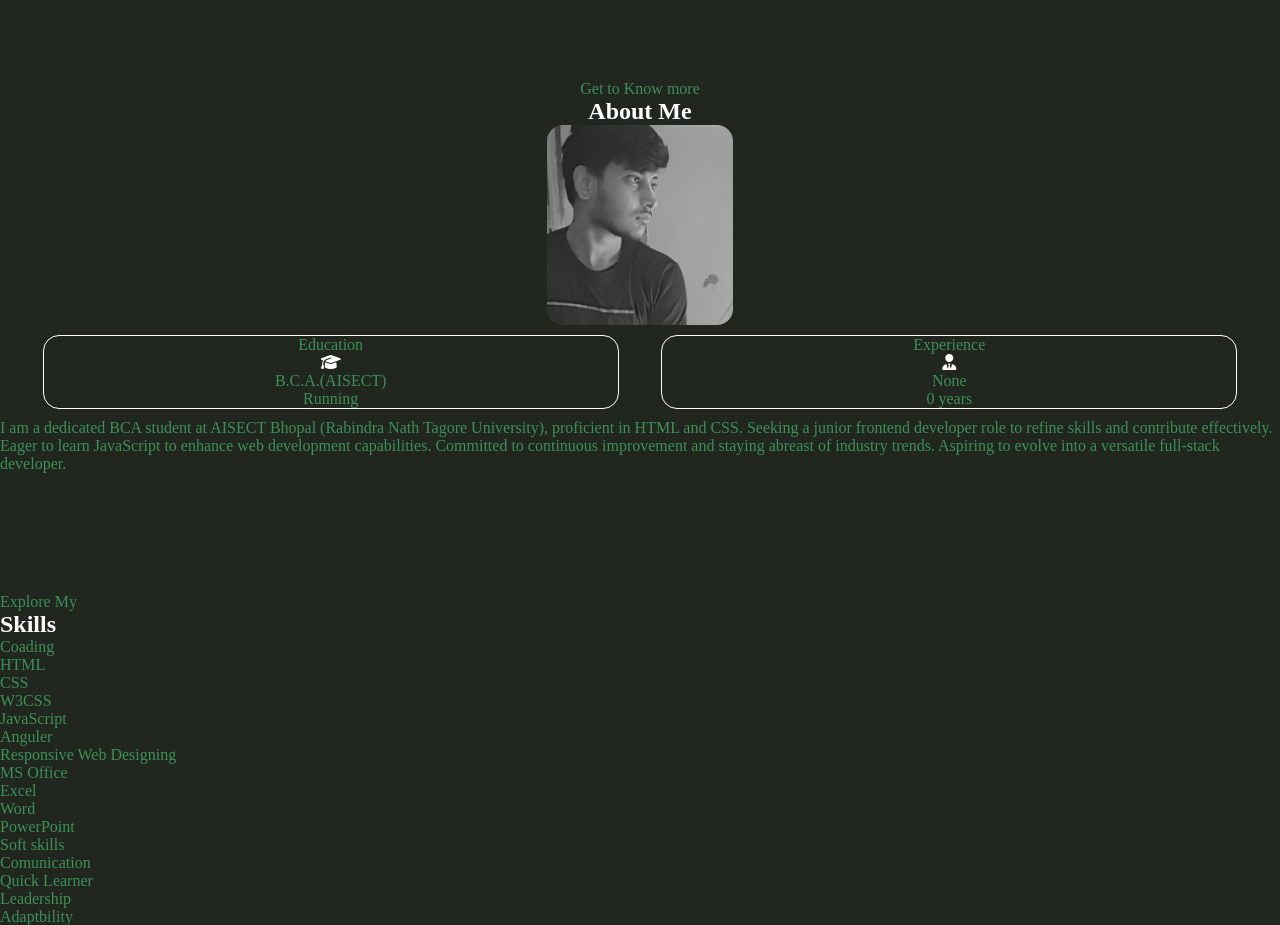
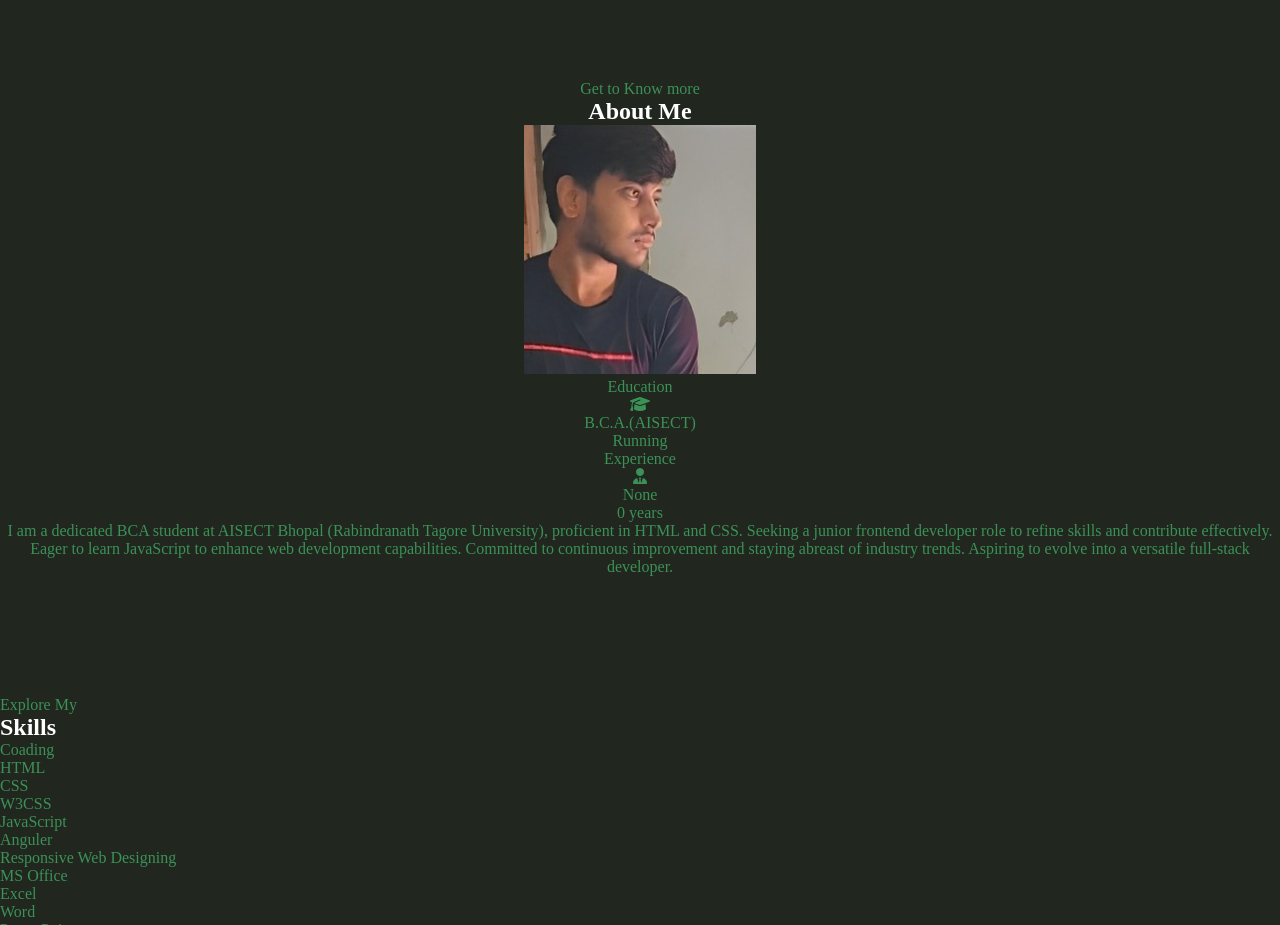
Before and after one commit to Rishabh-721/My-Portfolio, a plain HTML site: page index.html in a window 1280 px wide. Shown: the part 840-1765 px from the top of the page. Drawn offline with Linux system fonts and the light colour scheme; a web font is replaced by a local one.

Commit message:
new addins

```diff
--- a/index.html
+++ b/index.html
@@ -40,7 +40,7 @@
                 <p>Get to Know more</p>
                 <h2>About Me</h2>
             </div>
-            <div>
+            <div class="info">
                 <img src="Secondary Profile Picture.jpg" alt="secondary" class="second">
                 <div>
                     <div class="details">
@@ -58,7 +58,7 @@
                         </div>
                     </div>
                 <p>
-                    I am a dedicated BCA student at AISECT Bhopal (Rabindra Nath Tagore University), proficient in HTML and CSS. Seeking a junior frontend developer role to refine skills and contribute effectively. Eager to learn JavaScript to enhance web development capabilities. Committed to continuous improvement and staying abreast of industry trends. Aspiring to evolve into a versatile full-stack developer.
+                    I am a dedicated BCA student at AISECT Bhopal (Rabindranath Tagore University), proficient in HTML and CSS. Seeking a junior frontend developer role to refine skills and contribute effectively. Eager to learn JavaScript to enhance web development capabilities. Committed to continuous improvement and staying abreast of industry trends. Aspiring to evolve into a versatile full-stack developer.
                 </p>
                 </div>
             </div>
--- a/styles.css
+++ b/styles.css
@@ -117,35 +117,3 @@ h1,h2,h3,h4,h5,h6{
 .heading{
     text-align: center;
 }
-
-
-.second{
-    display: block;
-    margin: auto;
-    height: 200px;
-    filter: grayscale(100);
-    border-radius: 1rem;
-    position: sticky;
-    z-index: -1;
-}
-
-.details{
-    display: flex;
-    flex-direction: row wrap;
-    text-align: center;
-    justify-content: space-evenly;
-    margin: 10px 0;
-}
-
-.info{
-    width: 45%;
-}
-
-.roundframe-border{
-    border: 1px solid var(--col-3);
-    border-radius: 1rem;
-}
-
-.fa-solid{
-    color: var(--col-3);
-}
```
